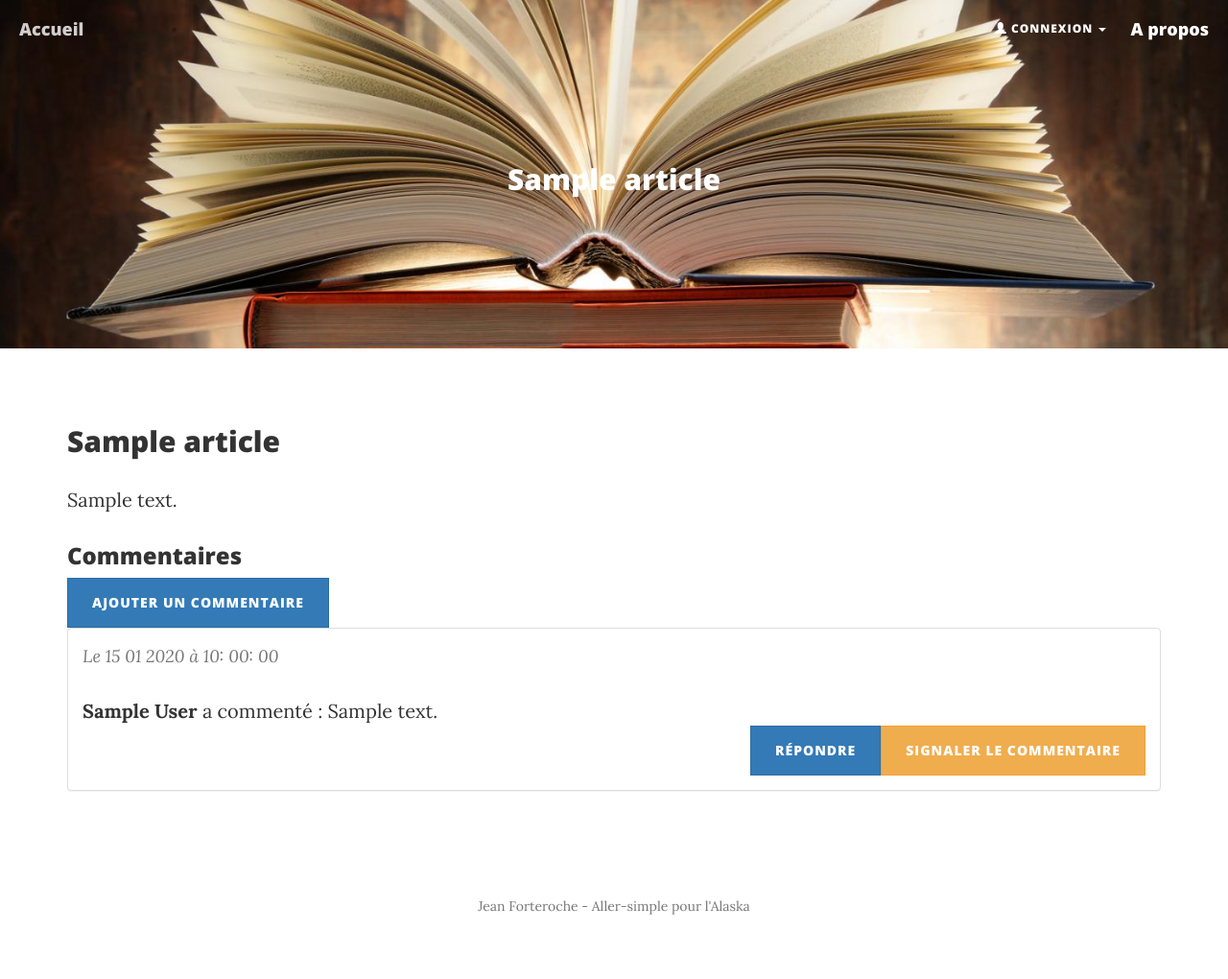
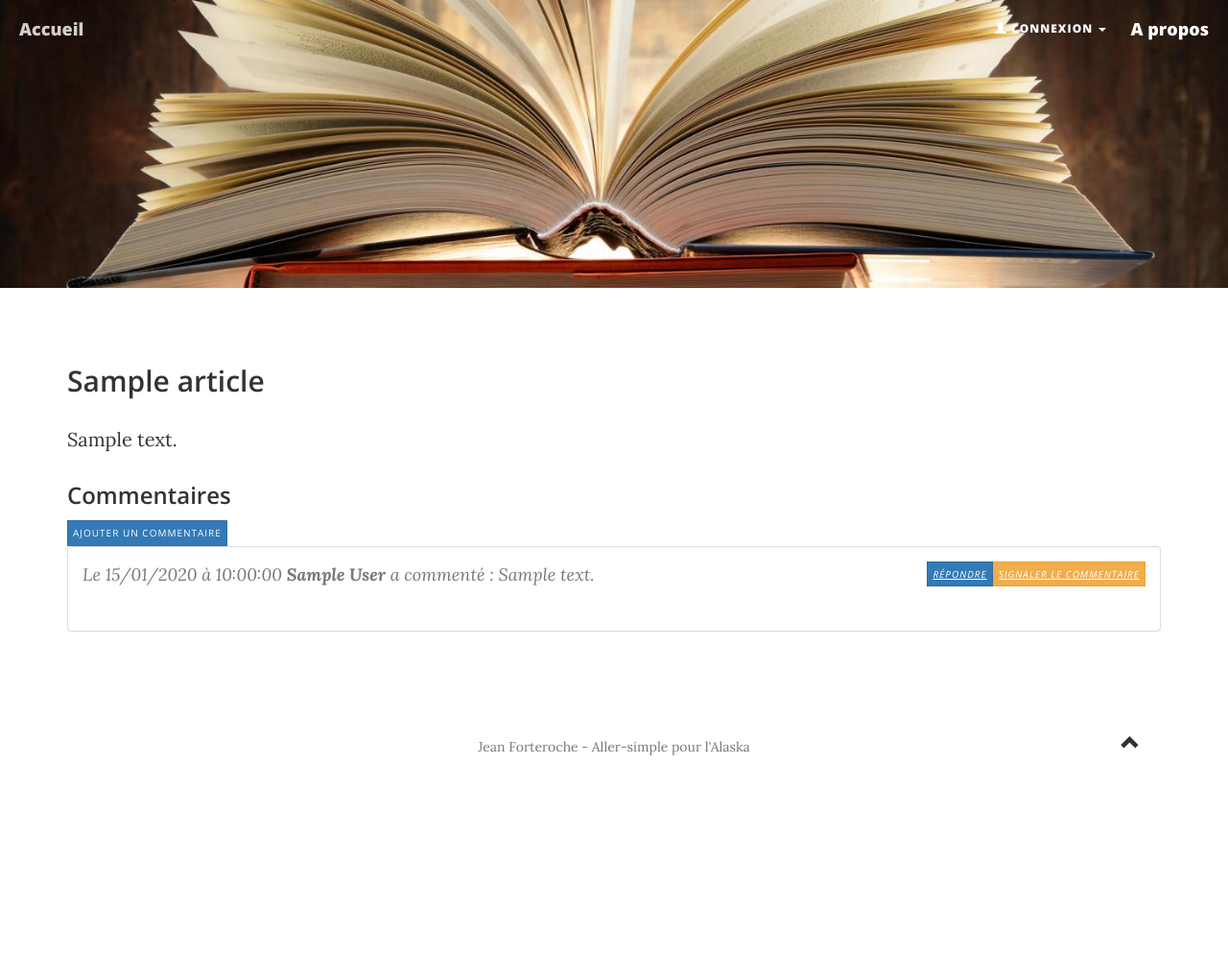
Before and after one commit to frs-duchemin/Projet-3-Blog-pour-ecrivain, a PHP site: template views/article.html.twig in a window 1280 px wide. Shown: the whole page at 96% size. After the commit the page ends 787 px from the top, so only its background shows below. Run offline with PHP 8.4, Linux system fonts and the light colour scheme; the template is opened without the code that fills it: most values are stand-ins (such as "Sample title", 1, 10 or a date in 2020); some libraries are stand-ins or nearby versions.

Commit message:
modifs design

```diff
--- a/app/app.php
+++ b/app/app.php
@@ -28,7 +28,6 @@ $app['twig'] = $app->extend('twig', function(Twig_Environment $twig, $app) {
 });
 
 $app->register(new Silex\Provider\ValidatorServiceProvider());
-
 $app->register(new Silex\Provider\SessionServiceProvider());
 $app->register(new Silex\Provider\SecurityServiceProvider(), array(
     'security.firewalls' => array(
--- a/composer.json
+++ b/composer.json
@@ -11,7 +11,9 @@
         "symfony/form": "~2.8|3.0.*",
         "symfony/translation": "~2.8|3.0.*",
         "symfony/config": "~2.8|3.0.*",
-        "symfony/var-dumper": "^3.2"
+        "symfony/var-dumper": "^3.2",
+        "amstaffix/pagination": "~1.1",
+        "kosinix/paginator": "dev-master"
     },
     "autoload": {
         "psr-4": {"MicroCMS\\": "src"}
--- a/src/DAO/CommentDAO.php
+++ b/src/DAO/CommentDAO.php
@@ -131,7 +131,6 @@ class CommentDAO extends DAO
         $this->getDb()->delete('t_comment', array('parent_id' => $parentId));
     }
 
-
     /**
      * Creates an Comment object based on a DB row.
      *
--- a/src/Form/Type/ArticleType.php
+++ b/src/Form/Type/ArticleType.php
@@ -13,7 +13,7 @@ class ArticleType extends AbstractType
     {
         $builder
             ->add('title', TextType::class)
-            ->add('content', TextareaType::class);
+            ->add('content', TextareaType::class, array('required'=>false));
     }
 
     public function getName()
--- a/src/Form/Type/CommentType.php
+++ b/src/Form/Type/CommentType.php
@@ -10,7 +10,7 @@ class CommentType extends AbstractType
     {
         $builder
             ->add('author', TextType::class)
-            ->add('content', TextareaType::class);
+            ->add('content', TextareaType::class, array('required'=>false));
     }
     public function getName()
     {
--- a/views/about.html.twig
+++ b/views/about.html.twig
@@ -1,7 +1,7 @@
 {% extends "layout.html.twig" %}
-{% block title %}{{ article.title }}{% endblock %}
+{% block title %}{% endblock %}
 {% block header %}
-    <header class="intro-header" style="background-image: url('images/about-bg.jpg')">
+    <header class="intro-header" style="background-image: url('{{ asset('images/about-bg.jpg') }}')">
         <div class="container">
             <div class="row">
                 <div class="col-lg-8 col-lg-offset-2 col-md-10 col-md-offset-1">
--- a/views/admin_article.html.twig
+++ b/views/admin_article.html.twig
@@ -1,3 +1,4 @@
+<a href="{{ path('admin_article_add') }}"><button type="button" class="btn btn-primary"><span class="glyphicon glyphicon-plus"></span> Ajouter un article </button></a>
 {% if articles %}
     <div class="table-responsive">
         <table class="table table-hover table-condensed">
@@ -11,7 +12,7 @@
             {% for article in articles %}
                 <tr>
                     <td><a class="articleTitle" href="{{ path('article', { 'id': article.id }) }}">{{ article.title }}</a></td>
-                    <td>{{ article.content | truncate(60) }}</td>
+                    <td>{{ article.content | truncate(60) | raw }}</td>
                     <td>
                         <a href="{{ path('admin_article_edit', { 'id': article.id }) }}" class="btn btn-info btn-xs" title="Edit"><span class="glyphicon glyphicon-edit"></span></a>
                         <button type="button" class="btn btn-danger btn-xs" title="Delete" data-toggle="modal" data-target="#articleDialog{{ article.id }}"><span class="glyphicon glyphicon-remove"></span>
@@ -41,4 +42,3 @@
 {% else %}
     <div class="alert alert-warning">Aucun article trouvé.</div>
 {% endif %}
-<a href="{{ path('admin_article_add') }}"><button type="button" class="btn btn-primary pull-right"><span class="glyphicon glyphicon-plus"></span> Ajouter un article </button></a>
--- a/views/admin_comment.html.twig
+++ b/views/admin_comment.html.twig
@@ -12,7 +12,7 @@
                 <tr{%  if  comment.signal %} class="alert alert-danger"{%  endif %}>
                     <td style="display:none;">{%  if  comment.signal %} Oui {%  endif %}</td>
                     <td>{{ comment.author }}</td>
-                    <td>{{ comment.content | truncate(60) }}</td>
+                    <td>{{ comment.content | truncate(60) | raw }}</td>
                     <td>
                         <button type="button" class="btn btn-danger btn-xs pull-right" title="Supprimer" data-toggle="modal" data-target="#commentDialog{{ comment.id }}"><span class="glyphicon glyphicon-remove"></span>
                         </button>
--- a/views/article.html.twig
+++ b/views/article.html.twig
@@ -6,8 +6,6 @@
         <div class="row">
             <div class="col-lg-8 col-lg-offset-2 col-md-10 col-md-offset-1">
                 <div class="site-heading">
-                    <h2>{{ article.title }}</h2>
-
                 </div>
             </div>
         </div>
@@ -20,7 +18,7 @@
         <p>
             <h2>{{ article.title }}</h2>
             {{ parent() }}
-            <p>{{ article.content }}</p>
+            <p>{{ article.content | raw}}</p>
             <h3>Commentaires</h3>
             <a class="btn btn-primary" href="{{ path('comment_add', { 'id': article.id }) }}">Ajouter un commentaire</a>
             <br>
@@ -28,50 +26,35 @@
                 <div class="panel panel-default">
                     <div class="panel-body">
                         <p class="post-meta">
-                            {% set dateTime = date(comment.date) %}Le
-                            <span class="day">{{ dateTime | date('d') }}</span>
-                            <span class="month">{{ dateTime | date('m') }}</span>
-                            <span class="year">{{ dateTime | date('Y') }}</span> à
-                            <span class="day">{{ dateTime | date('H') }}</span>:
-                            <span class="month">{{ dateTime | date('i') }}</span>:
-                            <span class="month">{{ dateTime | date('s') }}</span>
+                            Le {{ comment.date|date("d/m/Y \\à\\ H:i:s") }}
+                            <strong>{{ comment.author }}</strong> a commenté : {{ comment.content | raw }}
+                            <a class="btn btn-warning pull-right" href="{{ path('comment_signal', { 'id': comment.id }) }}">Signaler le commentaire</a>
+                            <a class="btn btn-primary pull-right" href="{{ path('comment_add', { 'id': article.id, 'parentId': comment.id }) }}">Répondre</a>
                         </p>
-                        <strong>{{ comment.author }}</strong> a commenté : {{ comment.content }}<br>
-                        <a class="btn btn-warning pull-right" href="{{ path('comment_signal', { 'id': comment.id }) }}">Signaler le commentaire</a>
-                        <a class="btn btn-primary pull-right" href="{{ path('comment_add', { 'id': article.id, 'parentId': comment.id }) }}">Répondre</a>
+
                     </div>
                 </div>
                 {% for children in childrenComments[comment.id] %}
                     <div class="panel panel-default col-lg-offset-1">
                         <div class="panel-body">
                             <p class="post-meta">
-                                {% set dateTime = date(children.date) %}Le
-                                <span class="day">{{ dateTime | date('d') }}</span>
-                                <span class="month">{{ dateTime | date('m') }}</span>
-                                <span class="year">{{ dateTime | date('Y') }}</span> à
-                                <span class="day">{{ dateTime | date('H') }}</span>:
-                                <span class="month">{{ dateTime | date('i') }}</span>:
-                                <span class="month">{{ dateTime | date('s') }}</span>
+                                Le {{ children.date|date("d/m/Y \\à\\ H:i:s") }}
+                                <strong>{{ children.author }}</strong> a commenté : {{ children.content | raw }}<br>
+                                <a class="btn btn-warning pull-right" href="{{ path('comment_signal', { 'id': children.id }) }}">Signaler le commentaire</a>
+                                <a class="btn btn-primary pull-right" href="{{ path('comment_add', { 'id': article.id, 'parentId': children.id }) }}">Répondre</a>
                             </p>
-                            <strong>{{ children.author }}</strong> a commenté : {{ children.content }}<br>
-                            <a class="btn btn-warning pull-right" href="{{ path('comment_signal', { 'id': children.id }) }}">Signaler le commentaire</a>
-                            <a class="btn btn-primary pull-right" href="{{ path('comment_add', { 'id': article.id, 'parentId': children.id }) }}">Répondre</a>
+
                         </div>
                     </div>
                     {% for children2 in childrenCommentsLevel2[children.id] %}
                         <div class="panel panel-default col-lg-offset-2">
                             <div class="panel-body">
                                 <p class="post-meta">
-                                    {% set dateTime = date(children2.date) %}Le
-                                    <span class="day">{{ dateTime | date('d') }}</span>
-                                    <span class="month">{{ dateTime | date('m') }}</span>
-                                    <span class="year">{{ dateTime | date('Y') }}</span> à
-                                    <span class="day">{{ dateTime | date('H') }}</span>:
-                                    <span class="month">{{ dateTime | date('i') }}</span>:
-                                    <span class="month">{{ dateTime | date('s') }}</span>
+                                    Le {{ children2.date|date("d/m/Y \\à\\ H:i:s") }}
+                                    <strong>{{ children2.author }}</strong> a commenté : {{ children2.content | raw }}<br>
+                                    <a class="btn btn-warning pull-right" href="{{ path('comment_signal', { 'id': children2.id }) }}">Signaler le commentaire</a>
                                 </p>
-                                <strong>{{ children2.author }}</strong> a commenté : {{ children2.content }}<br>
-                                <a class="btn btn-warning pull-right" href="{{ path('comment_signal', { 'id': children2.id }) }}">Signaler le commentaire</a>
+
                             </div>
                         </div>
                     {%  endfor %}
--- a/views/comment_form.html.twig
+++ b/views/comment_form.html.twig
@@ -19,7 +19,7 @@
     <div class="well">
         {{ form_start(commentForm, { 'attr': {'class': 'form-horizontal'} }) }}
         <div class="form-group">
-            <div class="col-sm-6">
+            <div class="col-sm-4">
                 {{ form_errors(commentForm.author) }}
                 {{ form_widget(commentForm.author, { 'attr':  {
                     'class': 'form-control',
--- a/views/layout.html.twig
+++ b/views/layout.html.twig
@@ -45,7 +45,7 @@
                             </ul>
                         </li>
                     {% endif %}
-                    <a class="navbar-brand" href="#">A propos</a>
+                    <a class="navbar-brand" href="{{ path('about')}}">A propos</a>
 
                 </ul>
             </div>
@@ -80,6 +80,13 @@
             {% endfor %}
         {% endblock %}
     </div>
+<ul class="nav pull-right scroll-top">
+    <li>
+        <a href="#" title="Scroll to top">
+            <i class="glyphicon glyphicon-chevron-up"></i>
+        </a>
+    </li>
+</ul>
 
 {% block footer %}
     <footer>
@@ -102,7 +109,7 @@
     <!-- Tinymce -->
     <script src="{{ asset('/js/tinymce/jquery.tinymce.min.js') }}"></script>
     <script src="{{ asset('/js/tinymce/tinymce.min.js') }}"></script>
-    <script>tinymce.init({ selector:'textarea' });</script>
+    <script>tinymce.init({ selector:'textarea', language:'fr_FR' });</script>
 {% endblock %}
 
 </body>
--- a/web/css/clean-blog.css
+++ b/web/css/clean-blog.css
@@ -22,7 +22,11 @@ h4,
 h5,
 h6 {
   font-family: 'Open Sans', 'Helvetica Neue', Helvetica, Arial, sans-serif;
-  font-weight: 800;
+  font-weight: 600;
+}
+.panel p {
+  font-size: 18px;
+
 }
 a {
   color: #333333;
@@ -346,11 +350,11 @@ form .row:first-child .floating-label-form-group {
 .btn {
   font-family: 'Open Sans', 'Helvetica Neue', Helvetica, Arial, sans-serif;
   text-transform: uppercase;
-  font-size: 14px;
-  font-weight: 800;
+  font-size: 10px;
+  font-weight: 500;
   letter-spacing: 1px;
   border-radius: 0;
-  padding: 15px 25px;
+  padding: 5px 5px;
 }
 .btn-lg {
   font-size: 16px;
@@ -411,3 +415,13 @@ img::-moz-selection {
 body {
   -webkit-tap-highlight-color: #0085A1;
 }
+.scroll-top {
+  position:fixed;
+  bottom:0;
+  right:6%;
+  z-index:100;
+
+  font-size:20px;
+  border-top-left-radius:3px;
+  border-top-right-radius:3px;
+}
--- a/web/index.php
+++ b/web/index.php
@@ -1,7 +1,7 @@
 <?php
 
 require_once __DIR__.'/../vendor/autoload.php';
-
+require_once __DIR__.'/../src/Kosinix/Pagination.php';
 $app = new Silex\Application();
 
 require __DIR__.'/../app/config/dev.php';
```
Also changed, not shown: app/routes.php (+20 -16 lines), db/microcms.sql (+2 -26 lines), views/index.html.twig (+4 -7 lines), web/images/gomme.jpg (added), 3 other files.
